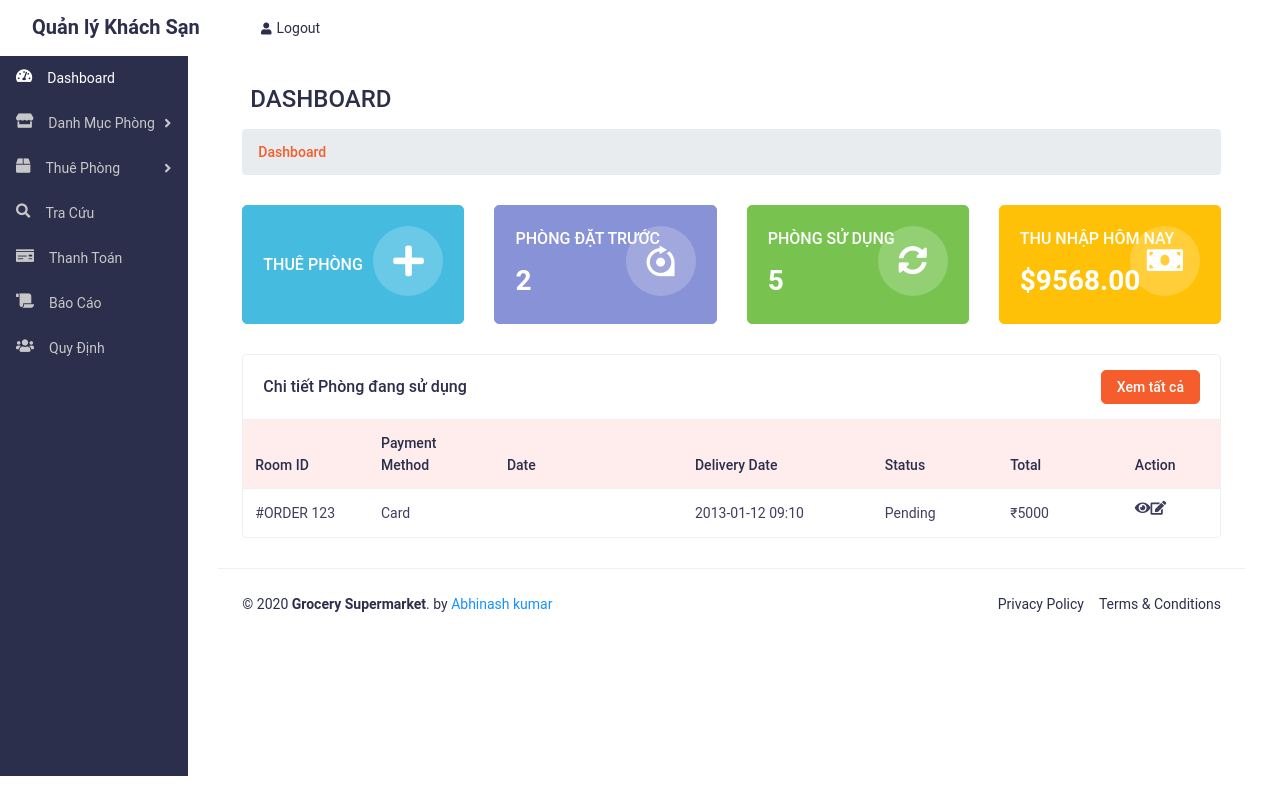
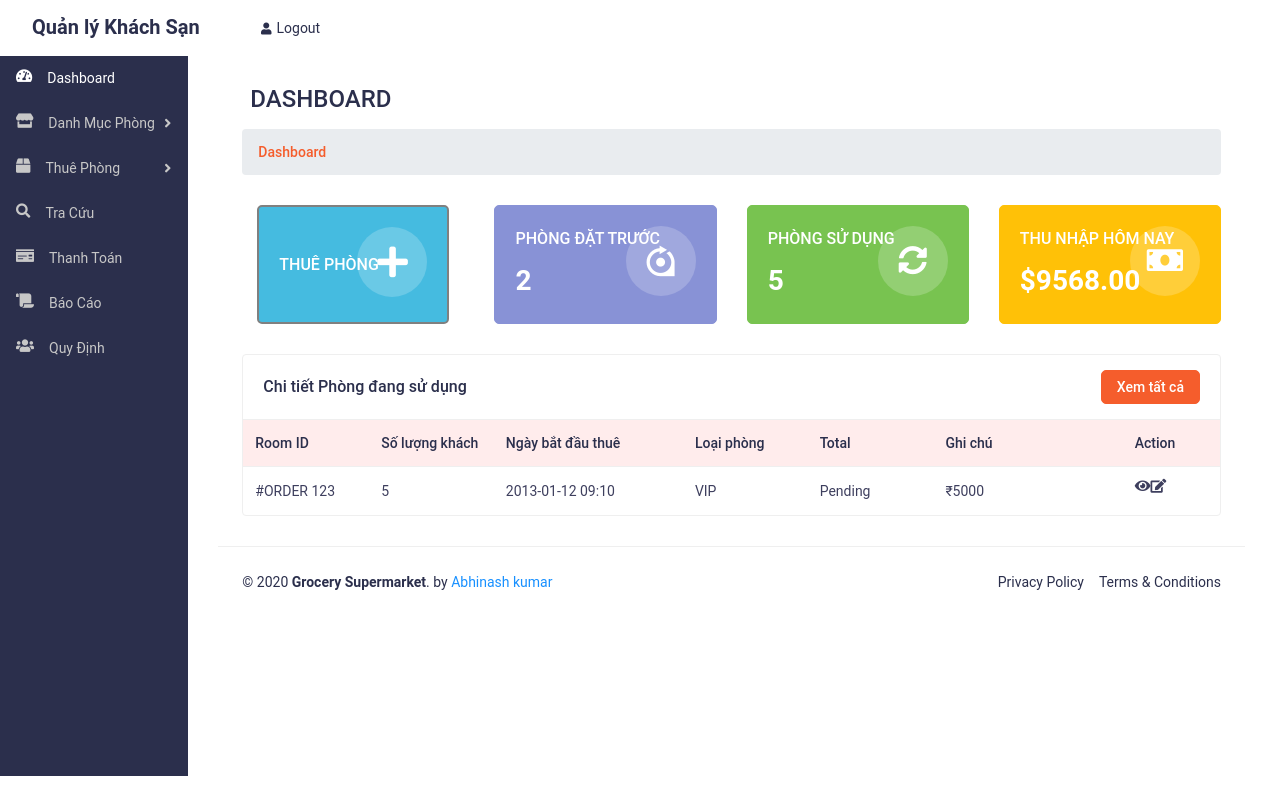
Before and after one commit to anhamap1999/hotel-management, a React (Create React App) app in the folder frontend/: page / in a window 1280 px wide. Built offline with nearby package versions, Linux system fonts and the light colour scheme.

Commit message:
minor ađjustment

```diff
--- a/frontend/src/components/admin/dashboard/createBooking.js
+++ b/frontend/src/components/admin/dashboard/createBooking.js
@@ -2,8 +2,8 @@ import React from 'react';
 
 export default function CreateBooking(){
 	return <span>
-        <button type="button" data-toggle="modal" data-target=".bd-example-modal-xl" style={{ padding: '0px', width: '100%', height: '100%',background:'none', border:'none'}}>
-            <div className="dashboard-report-card info" style={{ height:"80%"}}>
+        <button type="button" data-toggle="modal" data-target=".bd-example-modal-xl" style={{ padding: '0px 15px', width: '100%', height: '100%',background:'none', border: 'none'}}>
+            <div className="dashboard-report-card info" style={{ height:"80%",border:'2px solid gray'}}>
                 <div className="card-content">
                     <span className="card-title text-left" >Thuê phòng</span>
                 </div>
--- a/frontend/src/components/admin/dashboard/index.js
+++ b/frontend/src/components/admin/dashboard/index.js
@@ -64,11 +64,12 @@ export default function Home()  {
                                         <thead>
                                             <tr>
                                                 <th style={{ width: 130 }}>Room ID</th>
-                                                <th style={{ width: 130 }}>Payment Method</th>
-                                                <th style={{ width: 200 }}>Date</th>
-                                                <th style={{ width: 200 }}>Delivery Date</th>
-                                                <th style={{ width: 130 }}>Status</th>
+                                                <th style={{ width: 130 }}>Số lượng khách</th>
+                                                <th style={{ width: 200 }}>Ngày bắt đầu thuê</th>
+
+                                                <th style={{ width: 130 }}>Loại phòng</th>
                                                 <th style={{ width: 130 }}>Total</th>
+                                                <th style={{ width: 200 }}>Ghi chú</th>
                                                 <th style={{ width: 100 }}>Action</th>
                                             </tr>
                                         </thead>
@@ -76,13 +77,13 @@ export default function Home()  {
 
                                             <tr >
                                                 <td>#ORDER 123</td>
-                                                <td>Card </td>
+                                                <td>5 </td>
                                                 <td>
-
+                                                    2013-01-12 09:10
                                                 </td>
                                                 <td>
-                                                    2013-01-12 09:10
-                                                            </td>
+                                                   VIP
+                                                </td>
                                                 <td>
                                                     Pending
                                                             </td>
```
